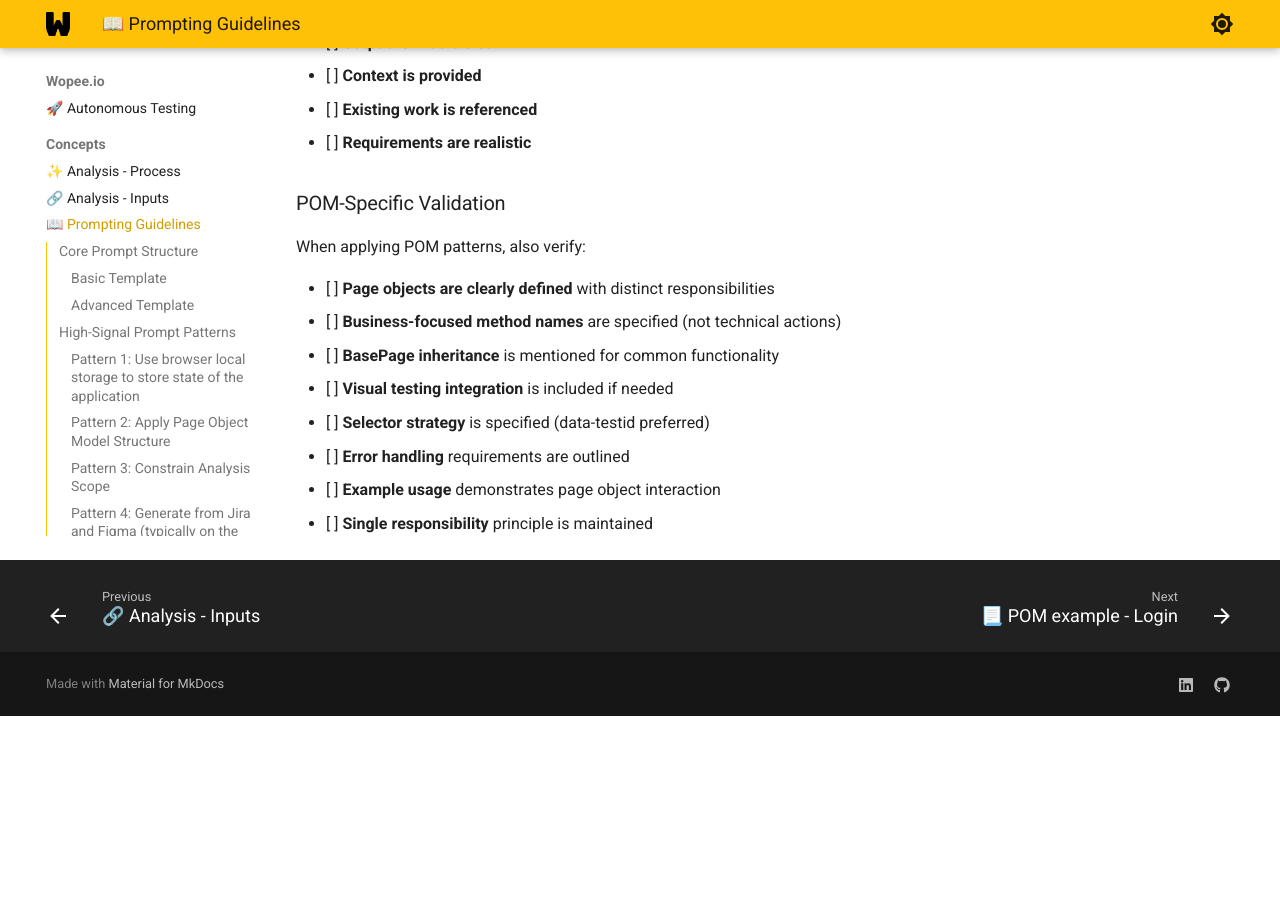
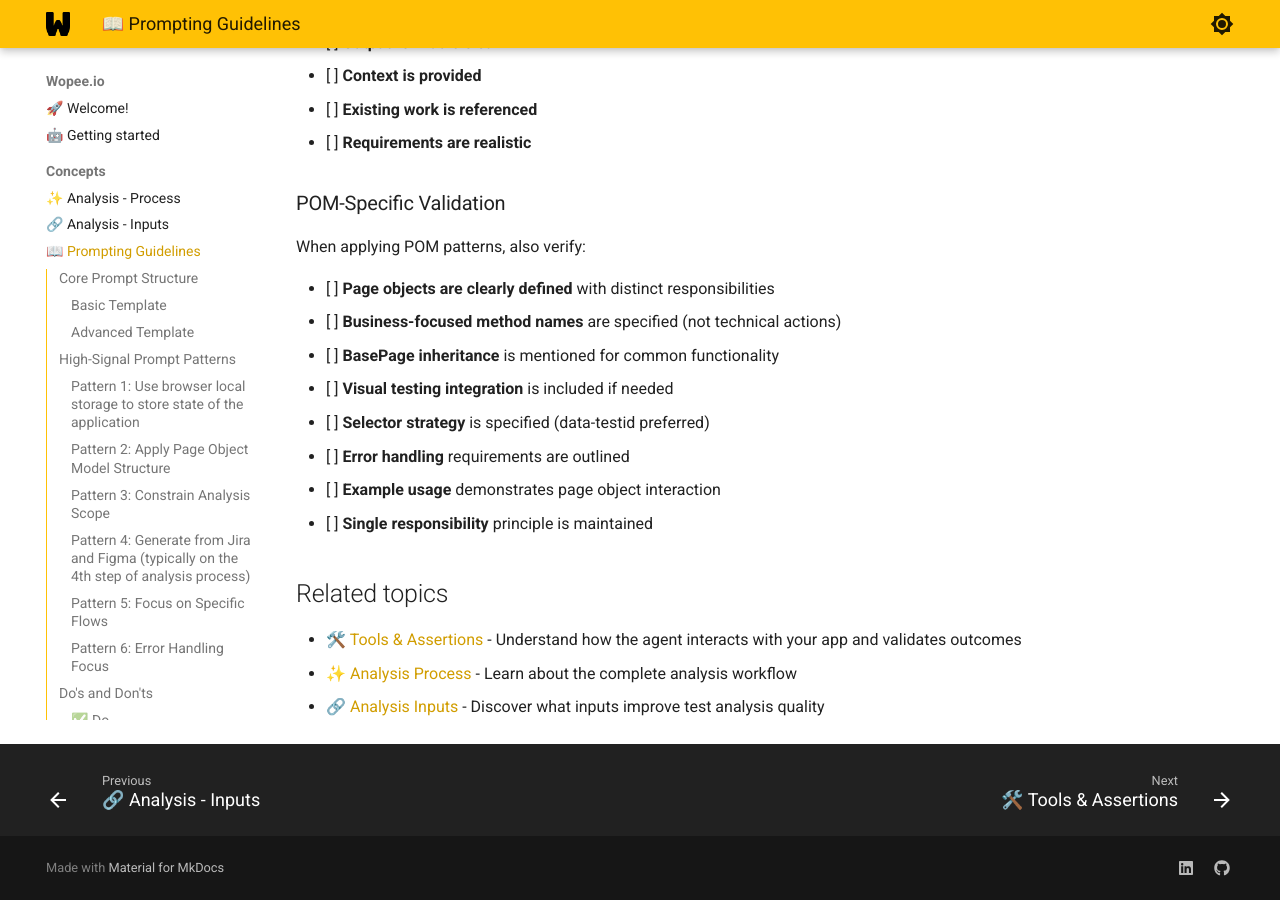
Before and after one commit to autonomous-testing/docs, an MkDocs documentation site: the page built from docs/concepts/prompting-guidelines.md, in a window 1280 px wide and 900 px high, scrolled down 7071 px. Built offline with MkDocs 1.6.1 and Material for MkDocs 9.7.7, drawn with Linux system fonts in a browser that asks for light colours; before the commit the page ends 7787 px from its top, so only the background shows below that.

Commit message:
feat: more details about tools and assertions, nav improvements

```diff
--- a/docs/concepts/prompting-guidelines.md
+++ b/docs/concepts/prompting-guidelines.md
@@ -291,3 +291,9 @@ When applying POM patterns, also verify:
 - [ ] **Error handling** requirements are outlined
 - [ ] **Example usage** demonstrates page object interaction
 - [ ] **Single responsibility** principle is maintained
+
+## Related topics
+
+- [🛠️ Tools & Assertions](tools-and-assertions.md) - Understand how the agent interacts with your app and validates outcomes
+- [✨ Analysis Process](analysis-process.md) - Learn about the complete analysis workflow
+- [🔗 Analysis Inputs](analysis-inputs.md) - Discover what inputs improve test analysis quality
--- a/mkdocs.yml
+++ b/mkdocs.yml
@@ -1,11 +1,13 @@
 site_name: Wopee.io
 nav:
-  - 🚀 Autonomous Testing: index.md
+  - 🚀 Welcome!: index.md
+  - 🤖 Getting started: ai-agent.md
   - Concepts:
       - ✨ Analysis - Process: concepts/analysis-process.md
       - 🔗 Analysis - Inputs: concepts/analysis-inputs.md
       - 📖 Prompting Guidelines: concepts/prompting-guidelines.md
-      - 📃 POM example - Login: automation/pom-login-example.md
+      - 🛠️ Tools & Assertions: concepts/tools-and-assertions.md
+      - 📃 POM example - Login: concepts/pom-login-example.md
   - Visual Testing with...:
       - ≫ Cypress:
           - Getting started: cypress/01-getting-started.md
```
Also changed, not shown: docs/ai-agent.md (renamed from docs/bot.md, +2 -2 lines), docs/concepts/tools-and-assertions.md (added, +137 -0 lines), docs/index.md (+1 -0 lines), docs/concepts/pom-login-example.md (renamed from docs/automation/pom-login-example.md).
